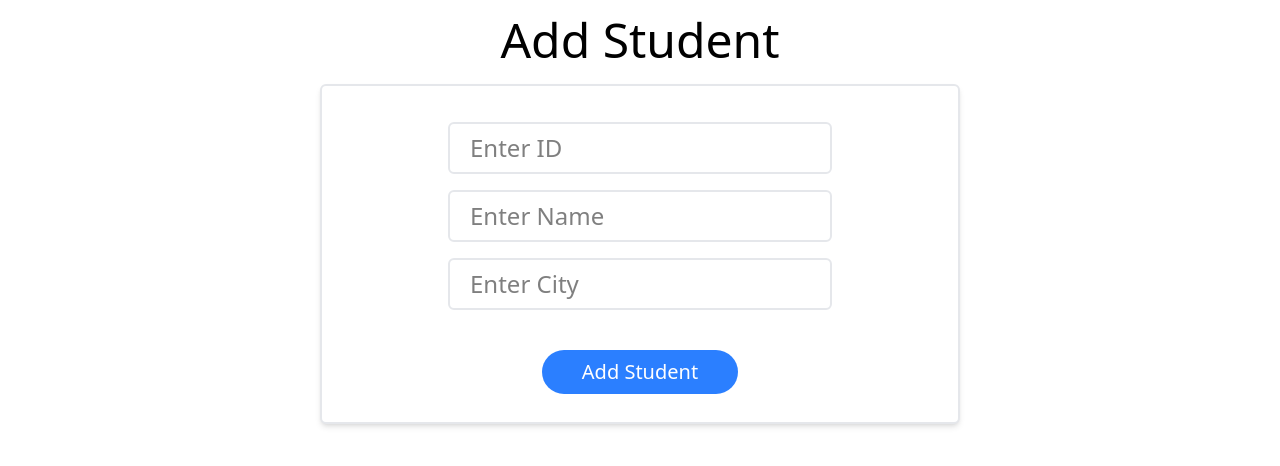
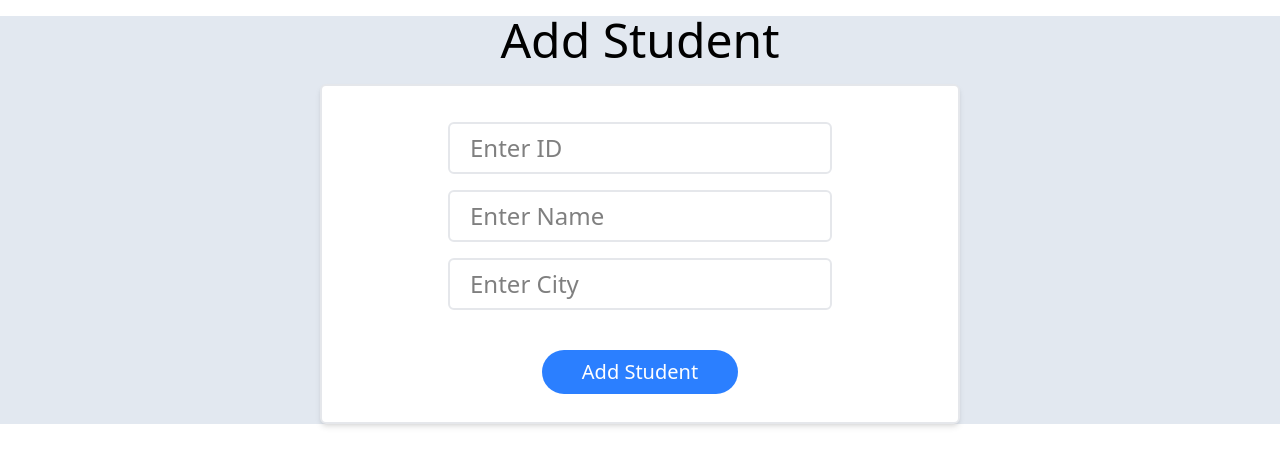
Before and after one commit to ritikshaingle-9/First-Client, a React (Vite) app: page /add in a window 1280 px wide. Shown: the top 466 px of the page. Built offline with nearby package versions, Linux system fonts and the light colour scheme.

Commit message:
add page added

```diff
--- a/src/views/add.jsx
+++ b/src/views/add.jsx
@@ -36,7 +36,7 @@ function Add() {
   };
 
   return (
-    <div>
+    <div className="bg-slate-200">
       <h1 className="text-center text-5xl my-4">Add Student</h1>
 
       <div className="w-1/2 mx-auto shadow-md m-5 p-5 rounded-md border-2 border-gray-200 bg-white">
```
